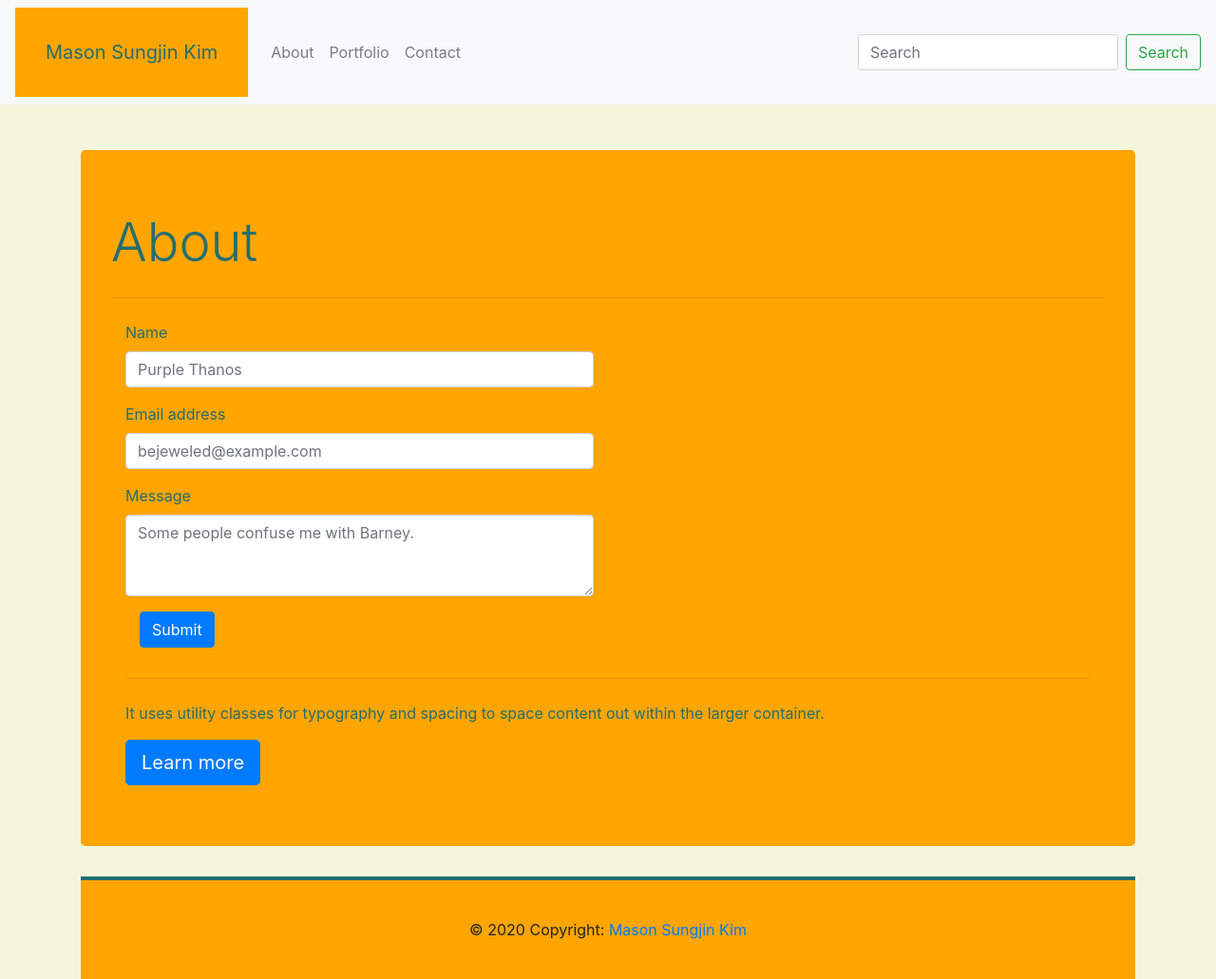
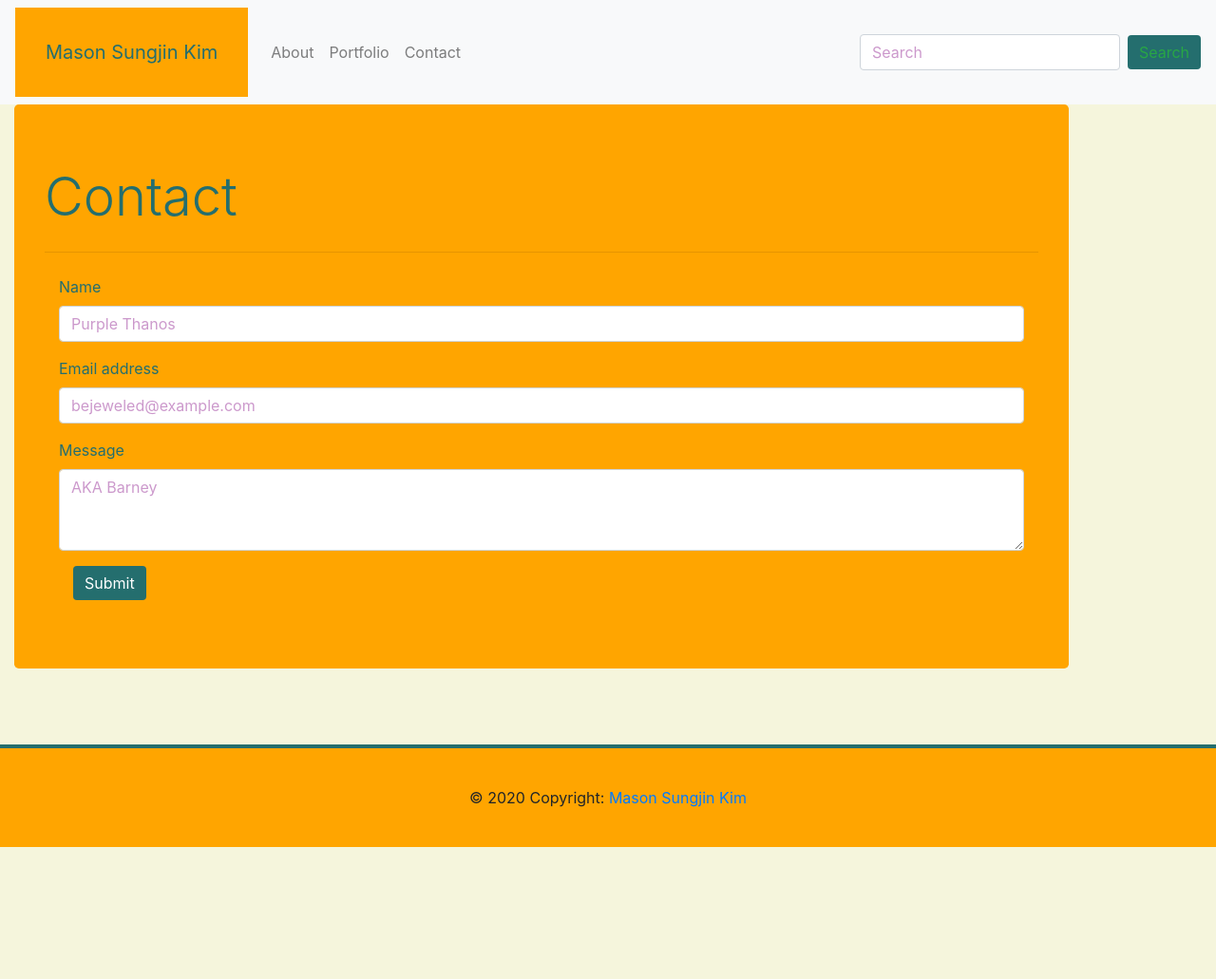
Before and after one commit to kbarcaa/homework_02, a plain HTML site: page contact.html in a window 1280 px wide. Shown: the whole page at 95% size. After the commit the page ends 892 px from the top, so only its background shows below. Drawn offline with nearby package versions, Linux system fonts and the light colour scheme.

Commit message:
Contact donezo

```diff
--- a/contact.html
+++ b/contact.html
@@ -4,7 +4,7 @@
 <head>
   <meta charset="UTF-8">
   <meta name="viewport" content="width=device-width, initial-scale=1.0">
-    <title>About</title>
+  <title>Contact</title>
   <link rel="stylesheet" href="https://maxcdn.bootstrapcdn.com/bootstrap/4.0.0/css/bootstrap.min.css">
   <link rel="stylesheet" href="https://stackpath.bootstrapcdn.com/font-awesome/4.7.0/css/font-awesome.min.css">
   <link rel="stylesheet" href="../homework_02/style.css">
@@ -21,7 +21,7 @@
     <div class="collapse navbar-collapse" id="navbarSupportedContent">
       <ul class="navbar-nav mr-auto">
         <li class="nav-item">
-          <a class="nav-link" href="../homework_02/about.html"> About <span class="sr-only">(current)</span></a>
+          <a class="nav-link" href="../homework_02/about.html">About<span class="sr-only">(current)</span></a>
         </li>
         <li class="nav-item">
           <a class="nav-link" href="../homework_02/portfolio.html">Portfolio</a>
@@ -38,23 +38,17 @@
   </nav>
 </header>
 
-<br><br>
+
 
 
 <!-- Content -->
 <body>
-
+  <div class="container" id="contact">
+    <div class="jumbotron">
+      <h1 class="display-4">Contact</h1>
+      <hr class="my-4">
       <div class="container">
-  <div class="jumbotron">
-    <h1 class="display-4">About</h1>
-
-    <hr class="my-4">
-
-    <div class="container">
-      <div class="row">
-        <div class="col-sm-6">
         <form>
-
           <div class="form-group">
             <label for="exampleFormControlInput1">Name</label>
             <input type="email" class="form-control" id="exampleFormControlInput1" placeholder="Purple Thanos">
@@ -65,10 +59,9 @@
             <input type="email" class="form-control" id="exampleFormControlInput1" placeholder="bejeweled@example.com">
           </div>
 
-
           <div class="form-group">
             <label for="exampleFormControlTextarea1">Message</label>
-                 <textarea class="form-control" id="exampleFormControlTextarea1" placeholder= "Some people confuse me with Barney." rows="3"></textarea>
+            <textarea class="form-control" id="exampleFormControlTextarea1" placeholder= "AKA Barney" rows="3"></textarea>
           </div>
 
           <div class="col-auto">
@@ -77,15 +70,7 @@
         </form>
       </div>
     </div>
-
-
-
-    <hr class="my-4">
-    <p>It uses utility classes for typography and spacing to space content out within the larger container.</p>
-    <a class="btn btn-primary btn-lg" href="#" role="button">Learn more</a>
   </div>
-</div>
-
 </body>
 
 
--- a/style.css
+++ b/style.css
@@ -24,13 +24,41 @@ body{
     margin:0;
 }
 
-
 footer{
     background-color: orange;
     padding: 1.5rem;
     border-top: 4px solid rgb(36, 110, 110);
 }
 
+input.form-control::placeholder, textarea.form-control::placeholder {
+    opacity: 0.4;
+    color: purple;
+}
+
+.btn {
+    background-color: #246e6e;
+    border: none;
+}
+
+
+/* 980px contact */
+@media screen and (min-width: 980px){
+
+    #contact{
+        margin-right: 300px
+    }
+    footer{
+        background-color: orange;
+        padding: 1.5rem;
+        border-top: 4px solid rgb(36, 110, 110);
+        margin-top: 5rem;
+    }
+};
+
+
+
+
+/* navbar */
 @media screen and (max-width: 768px) {
     #navbar-brand{
         width: 100%;
@@ -39,19 +67,18 @@ footer{
     }
 }
 
-/* screen sizes: 640, 768, 980 */
+
+
+/* About 640px, 768px, 980px */
 
 @media screen and (max-width: 640px) {
     #blemon{
          margin: 4.5rem;
     }
-
     #learnMore {
         margin-left: 9rem;
     }
 }
-
-
 
 @media screen and (max-width: 768px) {
     #blemon{
```
Also changed, not shown: 0contact.html (+48 -0 lines), about.html (+2 -28 lines). Lines whose indentation alone changed are shown as unchanged.
